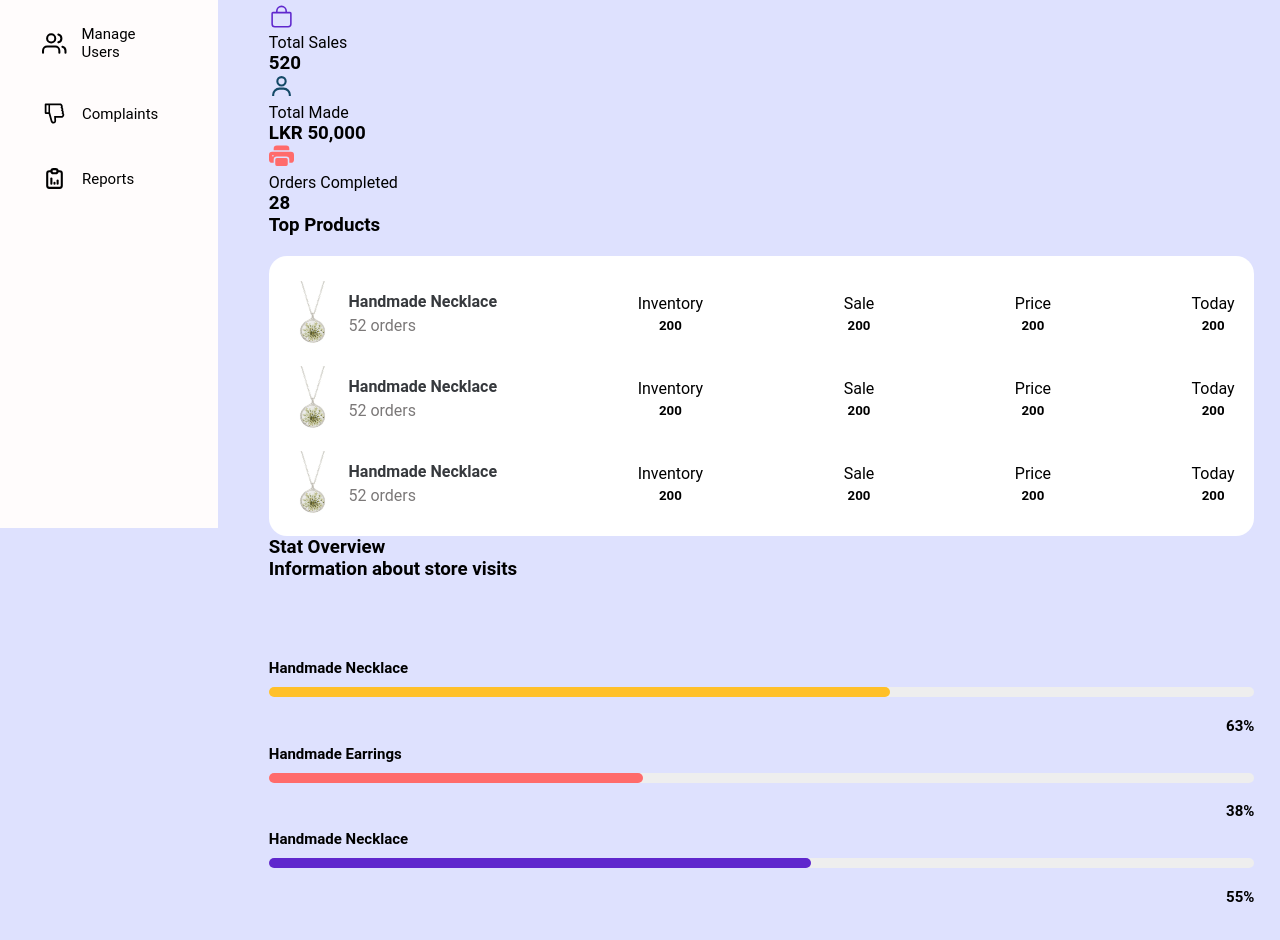
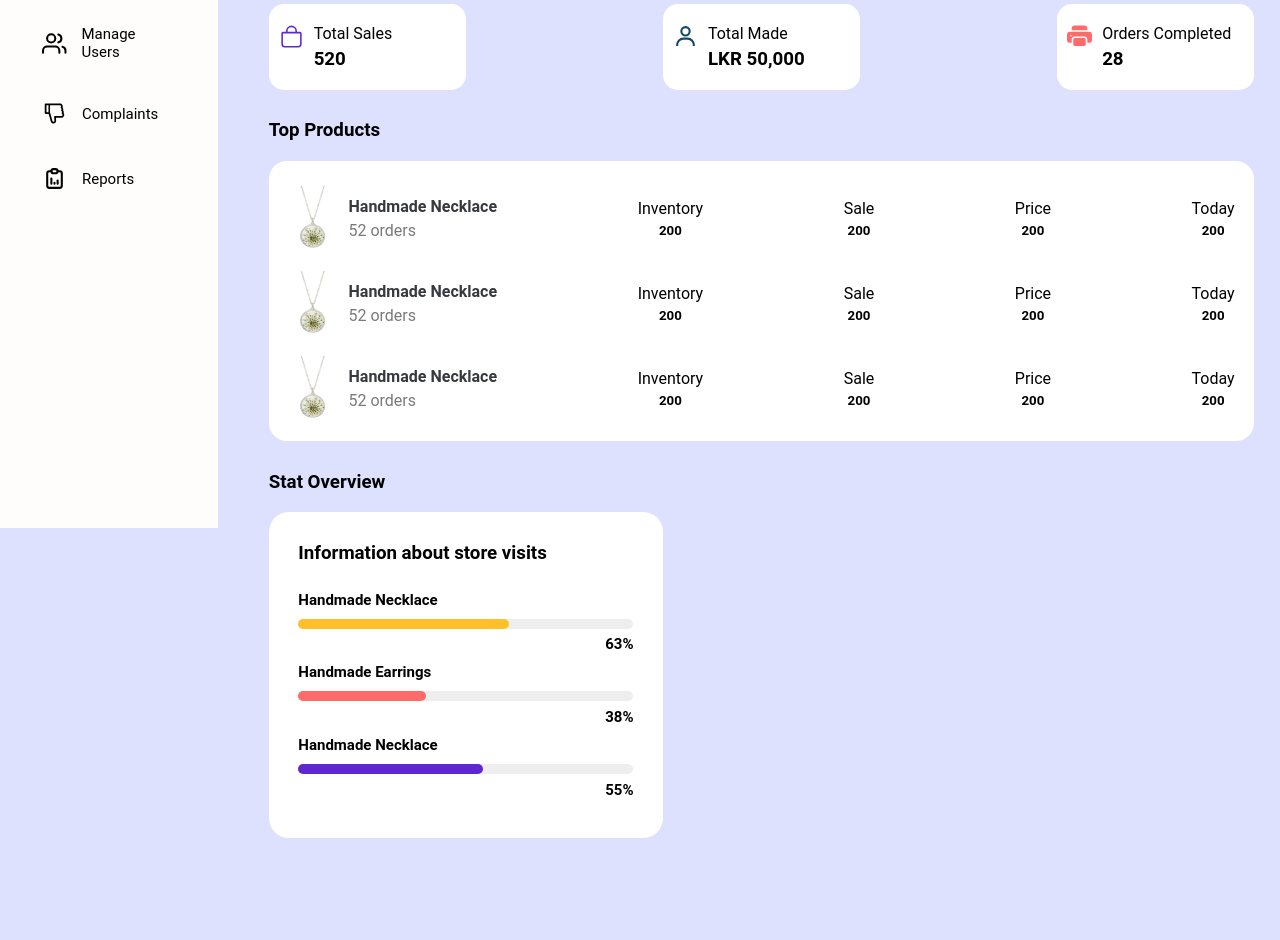
Before and after one commit to LakshaniNadeesha/E-StoreVillage, a React (Create React App) app: page /salesHistory in a window 1280 px wide. Shown: the part 300-1240 px from the top of the page. After the commit the page ends 1164 px from the top, so only its background shows below. Built offline with nearby package versions, Linux system fonts and the light colour scheme; a web font is replaced by a local one.

Commit message:
Update Admin Sales Report and Seller's Sales History

```diff
--- a/src/pages/AdminPages/SystemReport/SystemReport.css
+++ b/src/pages/AdminPages/SystemReport/SystemReport.css
@@ -39,6 +39,7 @@
     padding-top: 0.5%;
     margin-top: 2%;
     margin-left: 10%;
+    height: 450px;
 
 }
 
--- a/src/pages/AdminPages/SystemReport/SystemReport.js
+++ b/src/pages/AdminPages/SystemReport/SystemReport.js
@@ -6,9 +6,11 @@ import { PieChart } from 'react-minimal-pie-chart';
 import TotalTopProducts from "./TotalTopProducts/TotalTopProducts";
 
 const SystemReport = () => {
-    const topSellingProduct = [{}, {}];
+    const topSellingProduct = [{}, {},{}];
 
-    const REVENUE = [
+    const Label = ["cat","dog","bird"];
+
+    const TotalRevenue = [
         { text: "Jan", value: 200 },
         { text: "Feb", value: 400 },
         { text: "Mar", value: 500 },
@@ -39,7 +41,7 @@ const SystemReport = () => {
                     width={1050}
                     height={500}
                     margin={margin}
-                    data={REVENUE}
+                    data={TotalRevenue}
                 />
             </div>
 
@@ -53,11 +55,22 @@ const SystemReport = () => {
                 <div className="total-sales-analytics">
                     <h3 className="total-sales-analytic-title">Analytics</h3>
                     <PieChart
+                        style={{
+                            height: "280px",
+                            marginTop:"8%"
+                        }}
                         data={[
-                            { title: 'One', value: 10, color: '#E38627' },
-                            { title: 'Two', value: 15, color: '#C13C37' },
-                            { title: 'Three', value: 20, color: '#6A2135' },
+                            { title: 'one',label:"yes", value: 10, color: '#E38627' },
+                            { title: 'Two', label:"no", value: 15, color: '#C13C37' },
+                            { title: 'Three', label:"yes-no", value: 20, color: '#6A2135' },
                         ]}
+                        labelPosition={50}
+                        lengthAngle={360}
+                        lineWidth={35}
+                        paddingAngle={0}
+                        radius={50}
+                        startAngle={0}
+                        viewBoxSize={[100, 100]}
                     />;
                 </div>
             </div>
--- a/src/pages/AdminPages/SystemReport/TotalSales/TotalSales.css
+++ b/src/pages/AdminPages/SystemReport/TotalSales/TotalSales.css
@@ -1,16 +1,16 @@
-.sales-history-main-container {
+.admin-total-sales-main-container {
     padding: 2%;
     width: 100%;
 }
 
-.sales-history-totals {
+.sales-history-report-totals {
     flex-direction: row;
     display: flex;
     align-items: center;
     justify-content: space-between;
 }
 
-.sales-history-totals > div {
+.sales-history-report-totals > div {
     flex-direction: row;
     background-color: white;
     padding: 2% 1%;
@@ -20,6 +20,6 @@
     width: 20%;
 }
 
-.sales-history-totals > div > div > h3 {
+.sales-history-report-totals > div > div > h3 {
     margin-top: 5px;
 }
--- a/src/pages/AdminPages/SystemReport/TotalSales/TotalSales.js
+++ b/src/pages/AdminPages/SystemReport/TotalSales/TotalSales.js
@@ -1,5 +1,5 @@
 import React from "react";
-import "../../../SellerPages/SalesHistory/TotalCounts/TotalCounts.css";
+import "./TotalSales.css";
 import { BiUser } from "react-icons/bi";
 import { BsFillPrinterFill } from "react-icons/bs";
 import { IoBagOutline } from "react-icons/io5";
--- a/src/pages/SellerPages/SalesHistory/SalesHistory.css
+++ b/src/pages/SellerPages/SalesHistory/SalesHistory.css
@@ -1,3 +1,19 @@
+.sales-history-main-container {
+  padding: 2%;
+  width: 100%;
+}
+
+.sales-history-title {
+  margin-top: 3%;
+}
+
+.sales-history-stat-container {
+  background-color: white;
+  border-radius: 20px;
+  width: 40%;
+  margin-top: 2%;
+  padding: 3%;
+}
 
 .sales-history-progress-container {
   width: 100%;
--- a/src/pages/SellerPages/SalesHistory/SalesHistory.js
+++ b/src/pages/SellerPages/SalesHistory/SalesHistory.js
@@ -41,7 +41,7 @@ const SalesHistory = () => {
         />
       </div>
 
-      <TotalCounts />
+      <TotalCounts/>
 
       <h3 className="sales-history-title">Top Products</h3>
 
--- a/src/pages/SellerPages/SalesHistory/TotalCounts/TotalCounts.css
+++ b/src/pages/SellerPages/SalesHistory/TotalCounts/TotalCounts.css
@@ -1,16 +1,11 @@
-.sales-history-main-container {
-    padding: 2%;
-    width: 100%;
-  }
-
-  .sales-history-report-totals {
+.sales-history-totals {
   flex-direction: row;
   display: flex;
   align-items: center;
-    justify-content:space-evenly;
+  justify-content: space-between;
 }
 
-  .sales-history-report-totals > div {
+.sales-history-totals > div {
   flex-direction: row;
   background-color: white;
   padding: 2% 1%;
@@ -20,6 +15,6 @@
   width: 20%;
 }
 
-  .sales-history-report-totals > div > div > h3 {
+.sales-history-totals > div > div > h3 {
   margin-top: 5px;
 }
```
Lines whose indentation alone changed are shown as unchanged.
